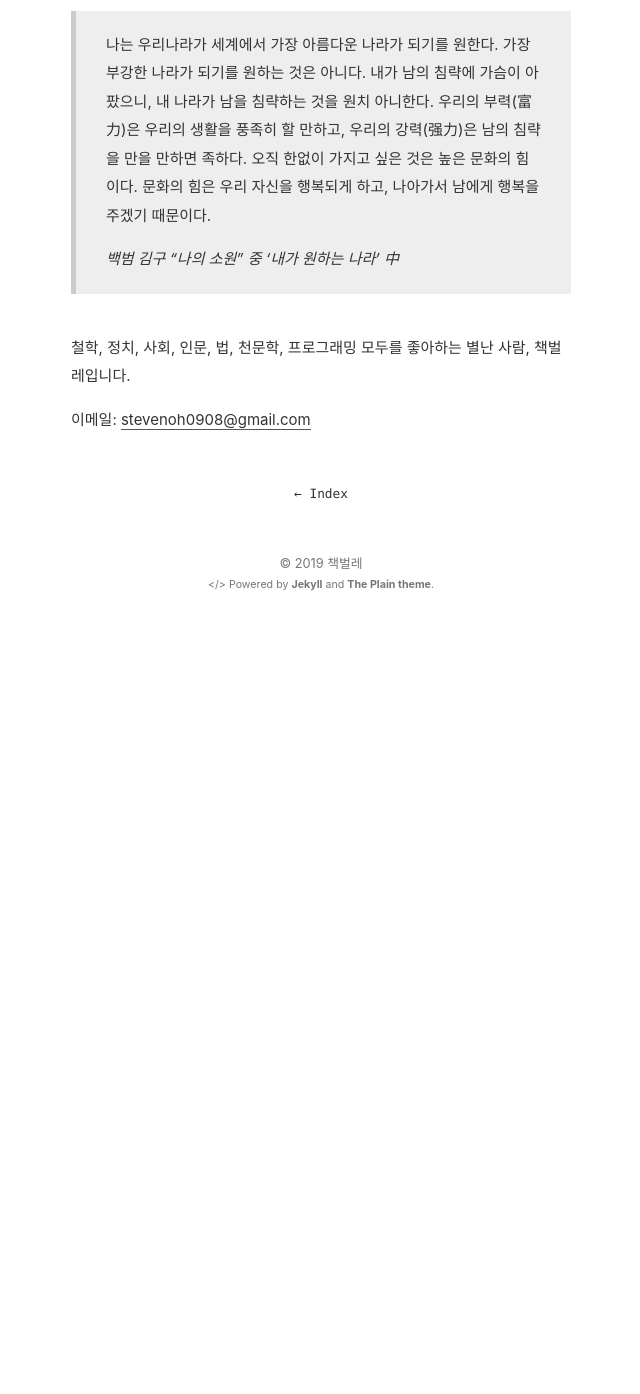
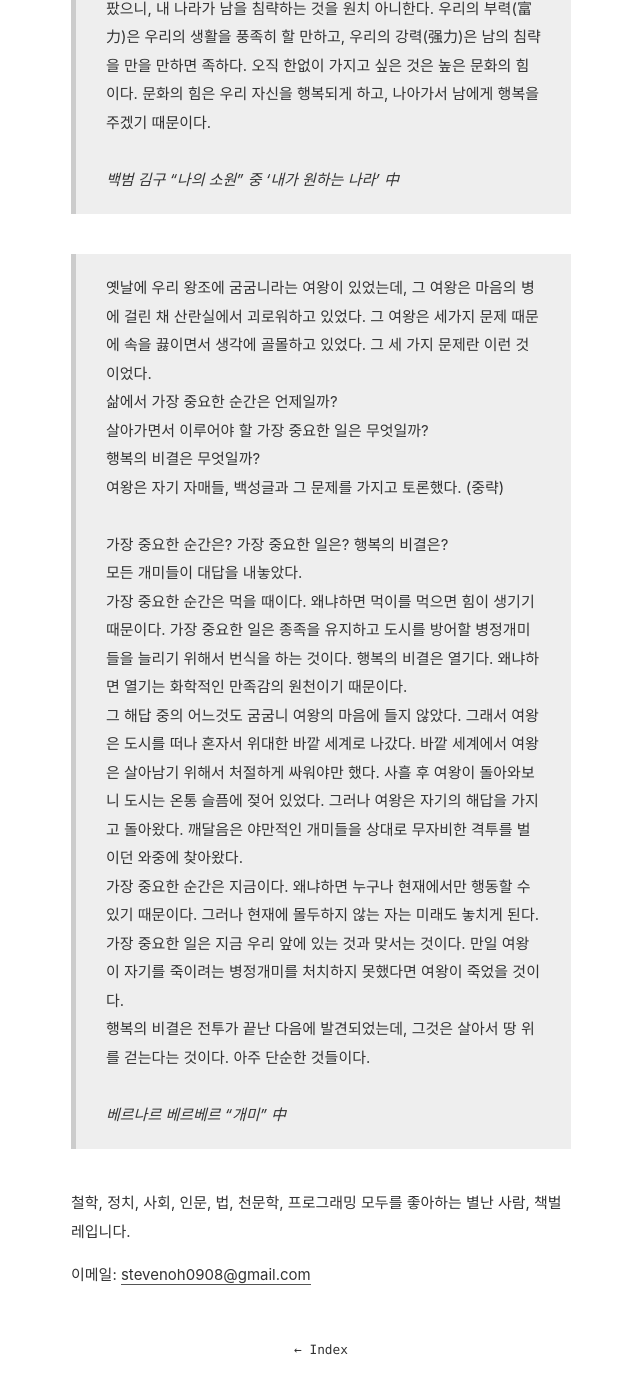
Before and after one commit to stevenoh0908/stevenoh0908.github.io, a Jekyll site: the page built from about.md, in a window 1280 px wide and 1400 px high, scrolled down 799 px. Shown: the top 1394 px of the window, without its empty margins (319-959 px from the left). Built offline with Jekyll 4.4.1, drawn with Linux system fonts in a browser that asks for light colours; before the commit the page ends 1429 px from its top, so only the background shows below that.

Commit message:
Update about.md

```diff
--- a/about.md
+++ b/about.md
@@ -3,33 +3,33 @@ layout: page
 title: About
 ---
 
-> 죽는 날까지 하늘을 우러러
->
-> 한 점 부끄럼이 없기를,
->
-> 잎새에 이는 바람에도
->
-> 나는 괴로워했다.
->
-> 별을 노래하는 마음으로
->
-> 모든 죽어가는 것을 사랑해야지
->
-> 그리고 나한테 주어진 길을
->
-> 걸어가야겠다.
->
->
->
-> 오늘밤에도 별이 바람에
->
-> 스치운다.
->
+> 죽는 날까지 하늘을 우러러<br>
+> 한 점 부끄럼이 없기를,<br>
+> 잎새에 이는 바람에도<br>
+> 나는 괴로워했다.<br>
+> 별을 노래하는 마음으로<br>
+> 모든 죽어가는 것을 사랑해야지<br>
+> 그리고 나한테 주어진 길을<br>
+> 걸어가야겠다.<br><br>
+> 오늘밤에도 별이 바람에<br>
+> 스치운다.<br><br>
 > _윤동주 "하늘과 바람과 별과 시" 중 서시_
 
-> 나는 우리나라가 세계에서 가장 아름다운 나라가 되기를 원한다. 가장 부강한 나라가 되기를 원하는 것은 아니다. 내가 남의 침략에 가슴이 아팠으니, 내 나라가 남을 침략하는 것을 원치 아니한다. 우리의 부력(富力)은 우리의 생활을 풍족히 할 만하고, 우리의 강력(强力)은 남의 침략을 만을 만하면 족하다. 오직 한없이 가지고 싶은 것은 높은 문화의 힘이다. 문화의 힘은 우리 자신을 행복되게 하고, 나아가서 남에게 행복을 주겠기 때문이다.
->
+> 나는 우리나라가 세계에서 가장 아름다운 나라가 되기를 원한다. 가장 부강한 나라가 되기를 원하는 것은 아니다. 내가 남의 침략에 가슴이 아팠으니, 내 나라가 남을 침략하는 것을 원치 아니한다. 우리의 부력(富力)은 우리의 생활을 풍족히 할 만하고, 우리의 강력(强力)은 남의 침략을 만을 만하면 족하다. 오직 한없이 가지고 싶은 것은 높은 문화의 힘이다. 문화의 힘은 우리 자신을 행복되게 하고, 나아가서 남에게 행복을 주겠기 때문이다.<br><br>
 > _백범 김구 "나의 소원" 중 '내가 원하는 나라' 中_
+
+> 옛날에 우리 왕조에 굼굼니라는 여왕이 있었는데, 그 여왕은 마음의 병에 걸린 채 산란실에서 괴로워하고 있었다. 그 여왕은 세가지 문제 때문에 속을 끓이면서 생각에 골몰하고 있었다. 그 세 가지 문제란 이런 것이었다.<br>
+> 삶에서 가장 중요한 순간은 언제일까?<br>
+> 살아가면서 이루어야 할 가장 중요한 일은 무엇일까?<br>
+> 행복의 비결은 무엇일까?<br>
+> 여왕은 자기 자매들, 백성글과 그 문제를 가지고 토론했다. (중략)<br><br>
+> 가장 중요한 순간은? 가장 중요한 일은? 행복의 비결은?<br>
+> 모든 개미들이 대답을 내놓았다.<br>
+> 가장 중요한 순간은 먹을 때이다. 왜냐하면 먹이를 먹으면 힘이 생기기 때문이다. 가장 중요한 일은 종족을 유지하고 도시를 방어할 병정개미들을 늘리기 위해서 번식을 하는 것이다. 행복의 비결은 열기다. 왜냐하면 열기는 화학적인 만족감의 원천이기 때문이다.<br>
+> 그 해답 중의 어느것도 굼굼니 여왕의 마음에 들지 않았다. 그래서 여왕은 도시를 떠나 혼자서 위대한 바깥 세계로 나갔다. 바깥 세계에서 여왕은 살아남기 위해서 처절하게 싸워야만 했다. 사흘 후 여왕이 돌아와보니 도시는 온통 슬픔에 젖어 있었다. 그러나 여왕은 자기의 해답을 가지고 돌아왔다. 깨달음은 야만적인 개미들을 상대로 무자비한 격투를 벌이던 와중에 찾아왔다.<br>
+> 가장 중요한 순간은 지금이다. 왜냐하면 누구나 현재에서만 행동할 수 있기 때문이다. 그러나 현재에 몰두하지 않는 자는 미래도 놓치게 된다. 가장 중요한 일은 지금 우리 앞에 있는 것과 맞서는 것이다. 만일 여왕이 자기를 죽이려는 병정개미를 처치하지 못했다면 여왕이 죽었을 것이다.<br>
+> 행복의 비결은 전투가 끝난 다음에 발견되었는데, 그것은 살아서 땅 위를 걷는다는 것이다. 아주 단순한 것들이다.<br><br>
+> _베르나르 베르베르 "개미" 中_
 
 철학, 정치, 사회, 인문, 법, 천문학, 프로그래밍 모두를 좋아하는 별난 사람,
 책벌레입니다.
```
